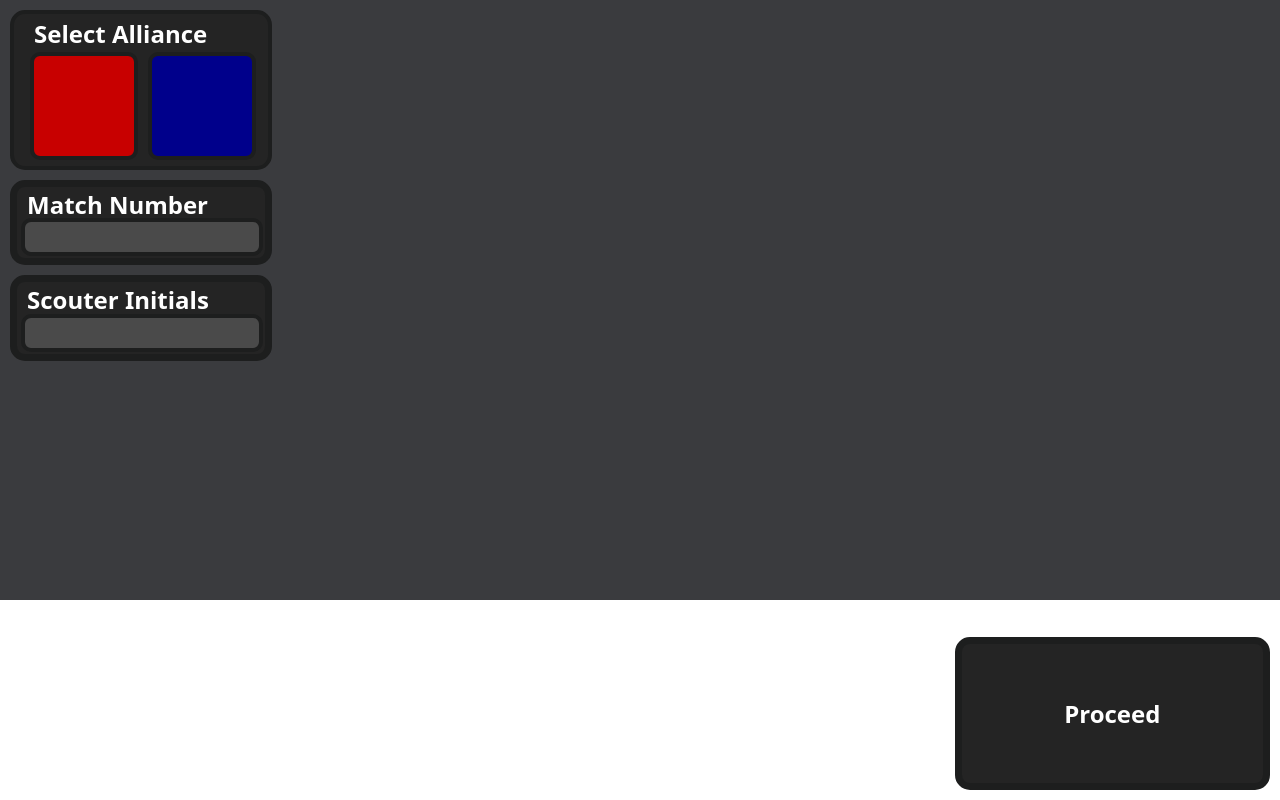
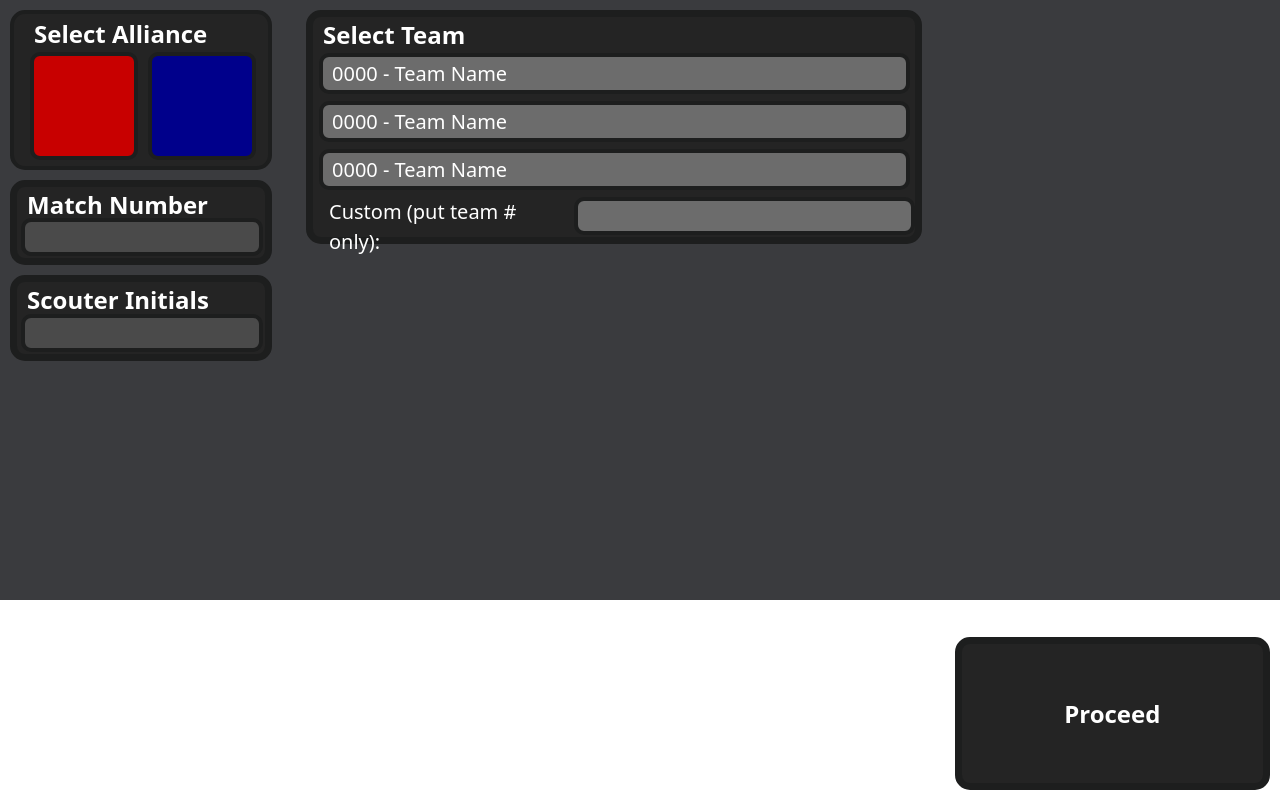
Before and after one commit to VihaanChhabria/VScouter, a React (Vite) app in the folder website/: page / in a window 1280 px wide. Built offline with nearby package versions, Linux system fonts and the light colour scheme.

Commit message:
added select team

```diff
--- /dev/null
+++ b/website/src/components/SelectTeam.jsx
@@ -0,0 +1,91 @@
+import React, { useState } from "react";
+import SelectTeamButton from "./SelectTeamButton";
+
+const SelectTeam = ({ coordX = 306, coordY = 10 }) => {
+  const [team1Status, setTeam1Status] = useState(false);
+  const [team2Status, setTeam2Status] = useState(false);
+  const [team3Status, setTeam3Status] = useState(false);
+  const [customTeamStatus, setCustomTeamStatus] = useState(false);
+
+  return (
+    <>
+      <div
+        style={{
+          border: "7px solid #1D1E1E",
+          width: "616px",
+          height: "234px",
+          backgroundColor: "#242424",
+          borderRadius: "15px",
+          position: "absolute",
+          left: `${coordX}px`,
+          top: `${coordY}px`,
+        }}
+      >
+        <div style={{}}>
+          <h1
+            style={{
+              color: "#FFFFFF",
+              fontSize: "24px",
+              fontWeight: "bold",
+              paddingLeft: "10px",
+            }}
+          >
+            Select Team
+          </h1>
+
+          <SelectTeamButton
+            currentTeamType={"1"}
+            currentTeamStatus={team1Status}
+            setTeam1Status={setTeam1Status}
+            setTeam2Status={setTeam2Status}
+            setTeam3Status={setTeam3Status}
+            setCustomTeamStatus={setCustomTeamStatus}
+          />
+          <SelectTeamButton
+            currentTeamType={"2"}
+            currentTeamStatus={team2Status}
+            setTeam1Status={setTeam1Status}
+            setTeam2Status={setTeam2Status}
+            setTeam3Status={setTeam3Status}
+            setCustomTeamStatus={setCustomTeamStatus}
+          />
+          <SelectTeamButton
+            currentTeamType={"3"}
+            currentTeamStatus={team3Status}
+            setTeam1Status={setTeam1Status}
+            setTeam2Status={setTeam2Status}
+            setTeam3Status={setTeam3Status}
+            setCustomTeamStatus={setCustomTeamStatus}
+          />
+        </div>
+
+        <div style={{ paddingLeft: "16px", display: "flex" }}>
+          <h1 style={{ color: "#FFFFFF", fontSize: "20px" }}>Custom (put team # only):</h1>
+          <input
+            type="text"
+            name=""
+            id=""
+            style={{
+              border: "4px solid #1D1E1E",
+              borderRadius: "10px",
+              backgroundColor: `#${customTeamStatus ? "393939" : "6C6C6C"}`,
+              color: "#FFFFFF",
+              width: "345px",
+              height: "38.18px",
+              marginLeft: "4px",
+            }}
+            onClick={() => {
+              setCustomTeamStatus(!customTeamStatus);
+
+              setTeam1Status(false);
+              setTeam2Status(false);
+              setTeam3Status(false);
+            }}
+          />
+        </div>
+      </div>
+    </>
+  );
+};
+
+export default SelectTeam;
--- /dev/null
+++ b/website/src/components/SelectTeamButton.jsx
@@ -0,0 +1,56 @@
+import React from "react";
+
+const SelectTeamButton = ({
+  currentTeamType,
+  currentTeamStatus,
+  setTeam1Status,
+  setTeam2Status,
+  setTeam3Status,
+  setCustomTeamStatus,
+  teamName = "0000 - Team Name",
+}) => {
+  return (
+    <>
+      <div
+        style={{
+          border: "4px solid #1D1E1E",
+          borderRadius: "10px",
+          backgroundColor: `#${currentTeamStatus ? "393939" : "6C6C6C"}`,
+          color: "#FFFFFF",
+          width: "591px",
+          height: "41px",
+          marginBottom: "7px",
+          marginLeft: "6px",
+          display: "flex",
+          flexDirection: "row",
+          alignItems: "center",
+        }}
+        onClick={() => {
+          if (currentTeamType === "1") {
+            setTeam1Status(!currentTeamStatus);
+
+            setTeam2Status(false);
+            setTeam3Status(false);
+            setCustomTeamStatus(false);
+          } else if (currentTeamType === "2") {
+            setTeam2Status(!currentTeamStatus);
+
+            setTeam1Status(false);
+            setTeam3Status(false);
+            setCustomTeamStatus(false);
+          } else if (currentTeamType === "3") {
+            setTeam3Status(!currentTeamStatus);
+
+            setTeam1Status(false);
+            setTeam2Status(false);
+            setCustomTeamStatus(false);
+          }
+        }}
+      >
+        <h1 style={{ fontSize: "20px", marginLeft: "9px" }}>{teamName}</h1>
+      </div>
+    </>
+  );
+};
+
+export default SelectTeamButton;
--- a/website/src/pages/HomePage.jsx
+++ b/website/src/pages/HomePage.jsx
@@ -3,6 +3,7 @@ import React from "react";
 import ProceedBackButton from "../components/ProceedBackButton";
 import SelectAlliance from "../components/SelectAlliance";
 import TextInput from "../components/TextInput";
+import SelectTeam from "../components/SelectTeam";
 
 const HomePage = () => {
   return (
@@ -11,6 +12,7 @@ const HomePage = () => {
       <SelectAlliance />
       <TextInput question="Match Number" coordX={10} coordY={179.52}/>
       <TextInput question="Scouter Initials" coordX={10} coordY={275}/>
+      <SelectTeam />
     </>
   );
 };
```
